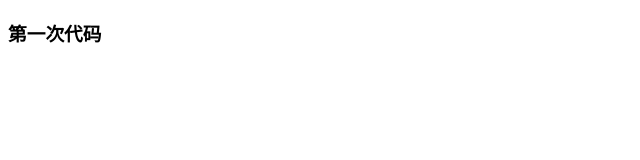
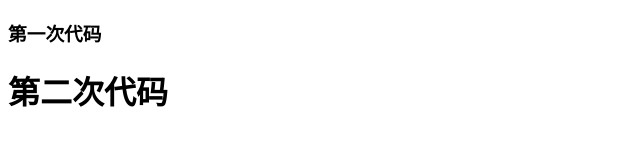
Before and after one commit to 13927525204/newtetxs, a plain HTML site: page index.html in a window 1280 px wide. Shown: the whole page, without its empty margins (0-640 px from the left). Drawn offline with Linux system fonts and the light colour scheme.

Commit message:
第二次代码更新

```diff
--- a/index.html
+++ b/index.html
@@ -8,5 +8,6 @@
 </head>
 <body>
     <h3>第一次代码</h3>
+    <h1>第二次代码</h1>
 </body>
 </html>
```
